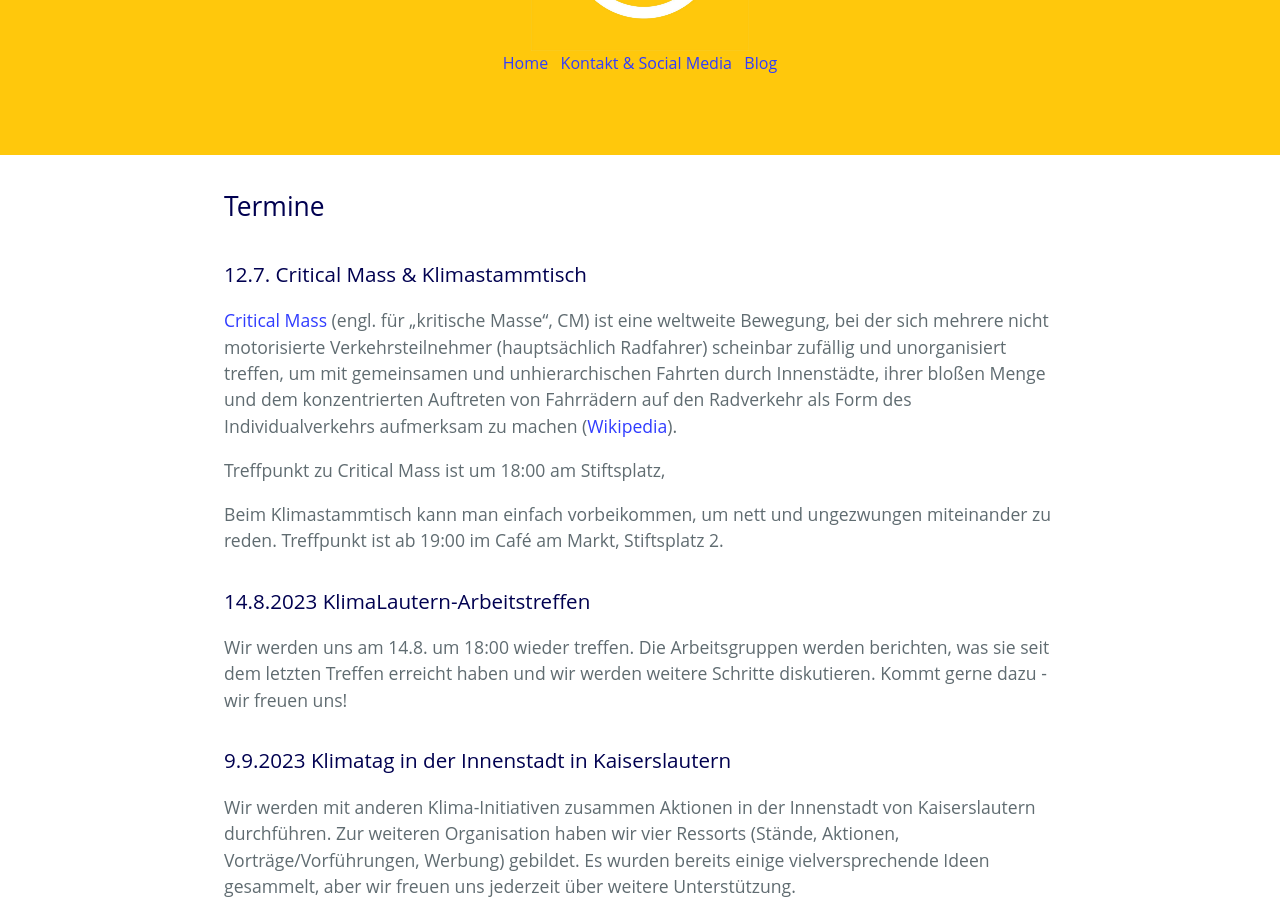
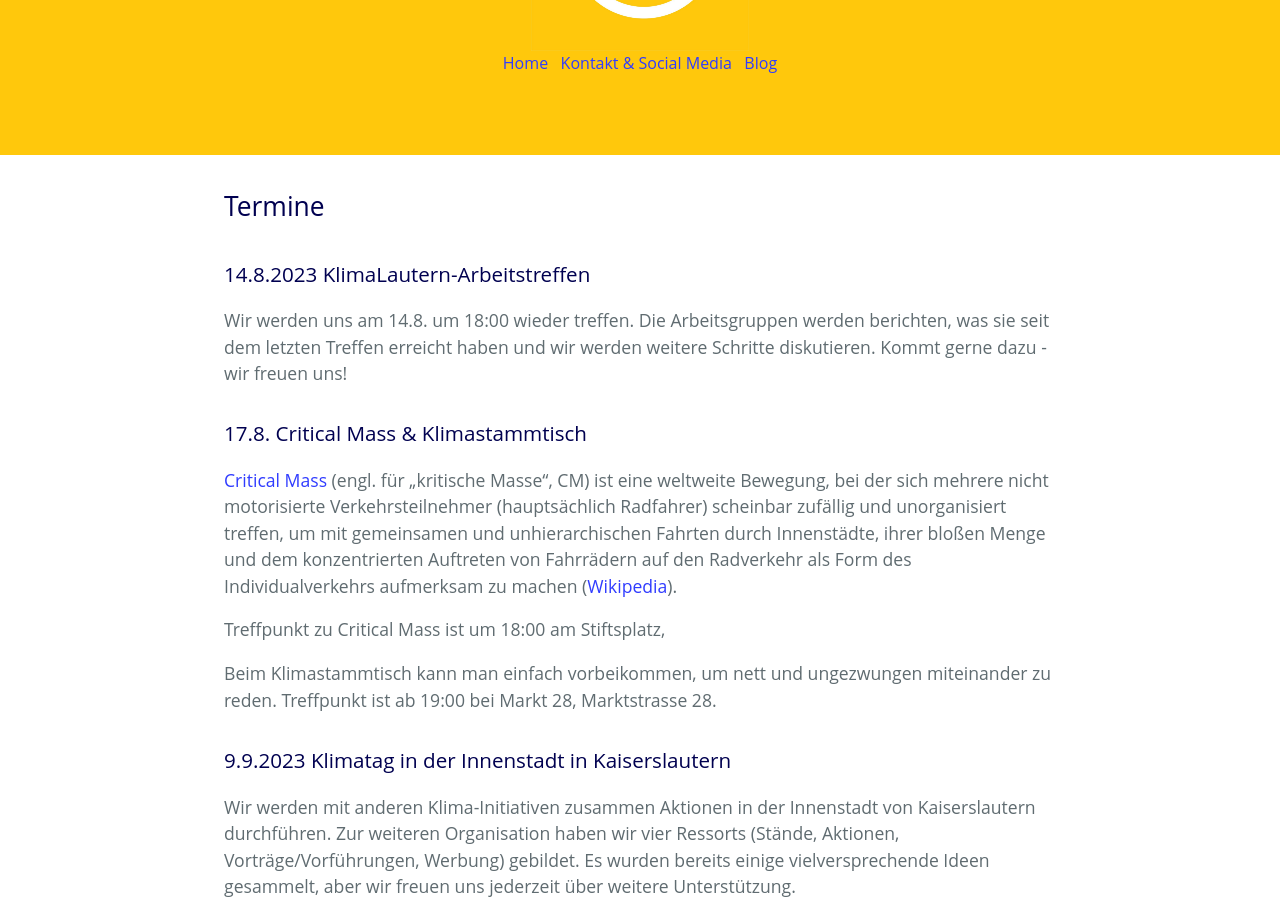
Before and after one commit to klimalautern/klimalautern.github.io, a Jekyll site: the page built from index.md, in a window 1280 px wide and 900 px high, scrolled down 481 px. Built offline with Jekyll 4.4.1, drawn with Linux system fonts in a browser that asks for light colours; our own code applies the rules of GitHub Pages for plain Markdown files; a script that is not in the unit is left out; some of the changed lines change nothing that is shown.

Commit message:
Neuer Termin für Critical Mass und Klimastammtisch

```diff
--- a/index.md
+++ b/index.md
@@ -6,7 +6,14 @@ description: Stadt und Landkreis Kaiserslautern klimaneutral!
 
 # Termine
 
-### 12.7. Critical Mass & Klimastammtisch
+### 14.8.2023 KlimaLautern-Arbeitstreffen
+
+Wir werden uns am 14.8. um 18:00
+wieder treffen. Die Arbeitsgruppen werden berichten, was sie seit dem
+letzten Treffen erreicht haben und wir werden weitere Schritte
+diskutieren. Kommt gerne dazu - wir freuen uns!
+
+### 17.8. Critical Mass & Klimastammtisch
 
 [Critical Mass](https://criticalmass.in/kaiserslautern) (engl. für
 „kritische Masse“, CM) ist eine weltweite Bewegung, bei der sich
@@ -20,15 +27,9 @@ Radverkehr als Form des Individualverkehrs aufmerksam zu machen
 Treffpunkt zu Critical Mass ist um 18:00 am Stiftsplatz,
 
 Beim Klimastammtisch kann man einfach vorbeikommen, um nett und
-ungezwungen miteinander zu reden. Treffpunkt ist ab 19:00 im
-Café am Markt, Stiftsplatz 2.
+ungezwungen miteinander zu reden. Treffpunkt ist ab 19:00 bei
+Markt 28, Marktstrasse 28.
 
-### 14.8.2023 KlimaLautern-Arbeitstreffen
-
-Wir werden uns am 14.8. um 18:00
-wieder treffen. Die Arbeitsgruppen werden berichten, was sie seit dem
-letzten Treffen erreicht haben und wir werden weitere Schritte
-diskutieren. Kommt gerne dazu - wir freuen uns!
 
 ### 9.9.2023 Klimatag in der Innenstadt in Kaiserslautern
 
```
